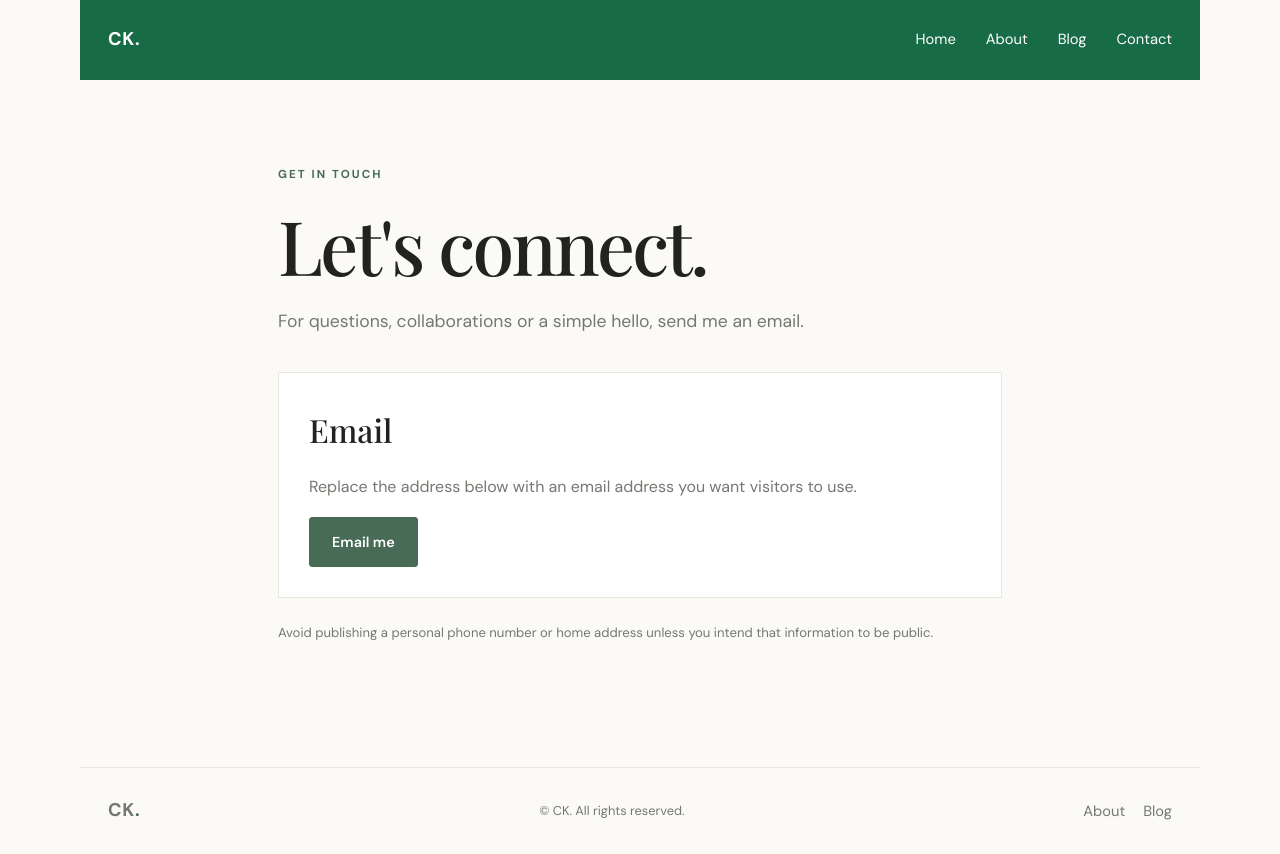
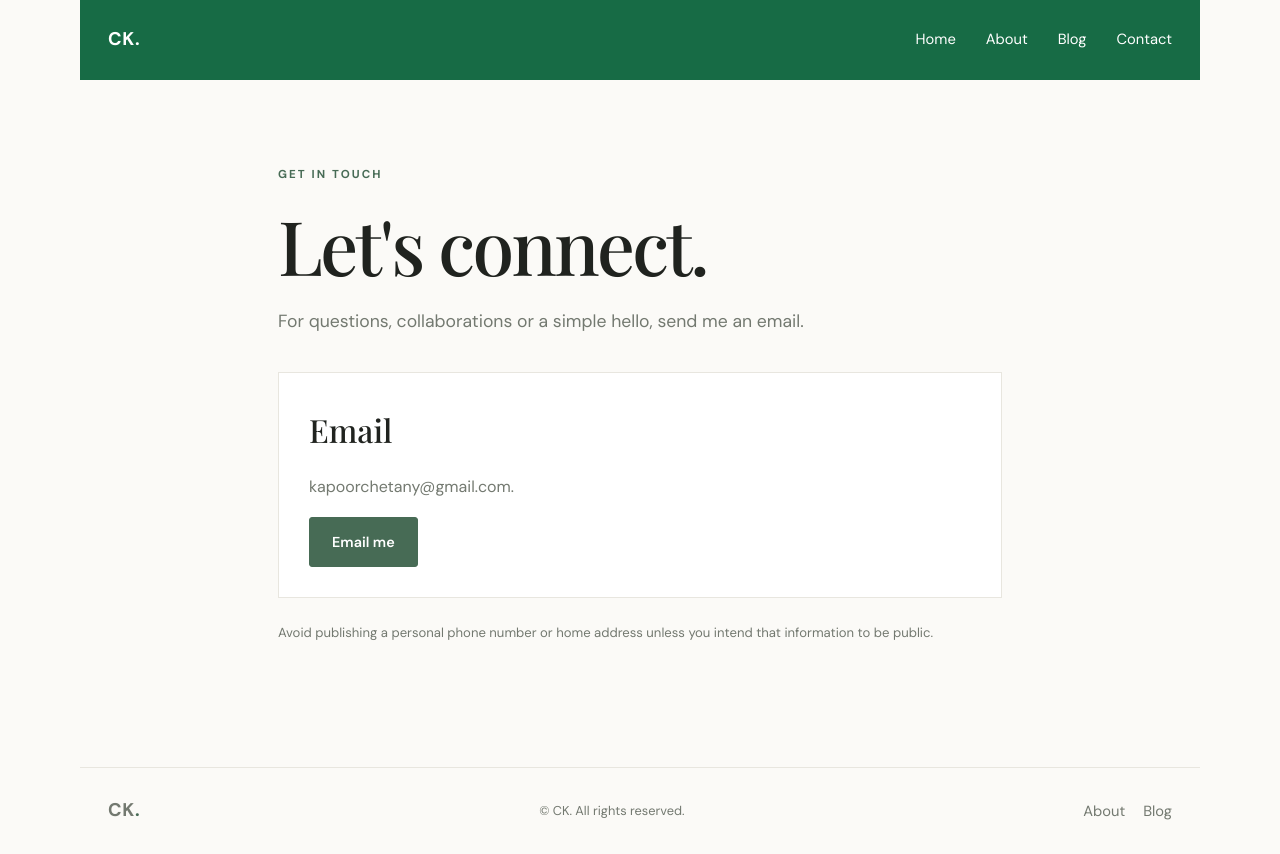
Before and after one commit to CK-iOS-dev/CK-Website-, a plain HTML site: page contact.html in a window 1280 px wide. Drawn offline with nearby package versions, Linux system fonts and the light colour scheme.

Commit message:
Update contact.html

```diff
--- a/contact.html
+++ b/contact.html
@@ -13,7 +13,7 @@
   <main class="page-main narrow">
     <p class="eyebrow">GET IN TOUCH</p><h1 class="page-title">Let's connect.</h1>
     <p class="page-intro">For questions, collaborations or a simple hello, send me an email.</p>
-    <div class="contact-card"><h2>Email</h2><p>Replace the address below with an email address you want visitors to use.</p><a class="button" href="mailto:YOUR-EMAIL@example.com">Email me</a></div>
+    <div class="contact-card"><h2>Email</h2><p>kapoorchetany@gmail.com.</p><a class="button" href="mailto:YOUR-EMAIL@example.com">Email me</a></div>
     <p class="small-note">Avoid publishing a personal phone number or home address unless you intend that information to be public.</p>
   </main>
   <footer class="site-footer"><a class="brand" href="index.html">CK<span>.</span></a><p>© <span data-year></span> CK. All rights reserved.</p><div class="footer-links"><a href="about.html">About</a><a href="blog.html">Blog</a></div></footer>
```
